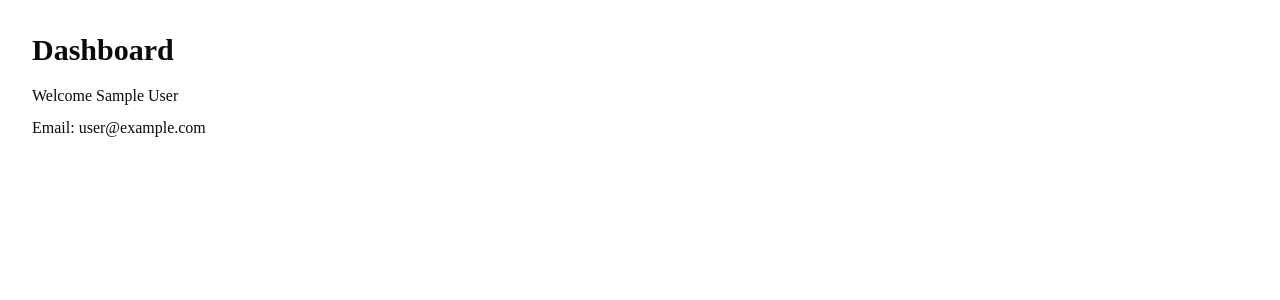
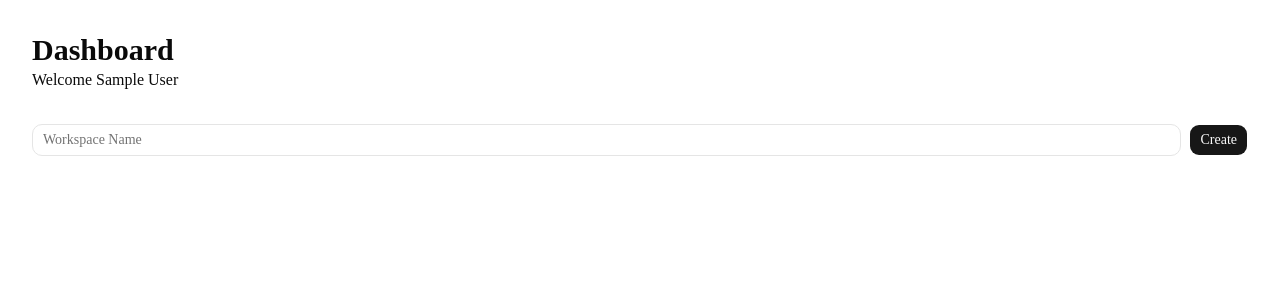
Before and after one commit to athulraj-mr/ai-project-manager, a Next.js app: page /dashboard in a window 1280 px wide. Shown: the top 300 px of the page. Built offline with nearby package versions, Linux system fonts and the light colour scheme; no server answers; sample sign-in values are in the browser's storage.

Commit message:
Feat: Workspace creation functionality added with simple UI

```diff
--- /dev/null
+++ b/app/api/workspaces/route.ts
@@ -0,0 +1,40 @@
+import { NextResponse } from "next/server"
+
+import { auth } from "@/auth"
+import { prisma } from "@/lib/prisma"
+
+export async function POST(req: Request) {
+  try {
+    const session = await auth()
+
+    if (!session?.user?.email) {
+      return NextResponse.json(
+        { error: "Unauthorized" },
+        { status: 401 }
+      )
+    }
+
+    const body = await req.json()
+
+    const workspace =
+      await prisma.workspace.create({
+        data: {
+          name: body.name,
+          owner: {
+            connect: {
+              email: session.user.email,
+            },
+          },
+        },
+      })
+
+    return NextResponse.json(workspace)
+  } catch (error) {
+    console.error(error)
+
+    return NextResponse.json(
+      { error: "Internal server error" },
+      { status: 500 }
+    )
+  }
+}
--- a/app/dashboard/page.tsx
+++ b/app/dashboard/page.tsx
@@ -1,5 +1,6 @@
 import { redirect } from "next/navigation"
 import { auth } from "@/auth"
+import { CreateWorkspaceForm } from "@/components/workspace/create-workspace-form"
 
 export default async function DashboardPage() {
   const session = await auth()
@@ -14,14 +15,12 @@ export default async function DashboardPage() {
         Dashboard
       </h1>
 
-      <div className="mt-4 space-y-2">
-        <p>
-          Welcome {session.user?.name}
-        </p>
+      <p>
+        Welcome {session.user?.name}
+      </p>
 
-        <p>
-          Email: {session.user?.email}
-        </p>
+      <div className="mt-8">
+        <CreateWorkspaceForm />
       </div>
     </main>
   )
--- /dev/null
+++ b/components/workspace/create-workspace-form.tsx
@@ -0,0 +1,59 @@
+"use client"
+
+import { useState } from "react"
+
+import { Button } from "@/components/ui/button"
+import { Input } from "@/components/ui/input"
+
+export function CreateWorkspaceForm() {
+  const [name, setName] = useState("")
+  const [loading, setLoading] = useState(false)
+
+  async function handleSubmit(e: React.FormEvent) {
+    e.preventDefault()
+
+    setLoading(true)
+
+    const res = await fetch("/api/workspaces",
+      {
+        method: "POST",
+        headers: {
+          "Content-Type":
+            "application/json",
+        },
+        body: JSON.stringify({
+          name,
+        }),
+      }
+    )
+
+    if (res.ok) {
+      alert("Workspace created")
+      setName("")
+    }
+
+    setLoading(false)
+  }
+
+  return (
+    <form
+      onSubmit={handleSubmit}
+      className="flex gap-2"
+    >
+      <Input
+        placeholder="Workspace Name"
+        value={name}
+        onChange={(e) =>
+          setName(e.target.value)
+        }
+      />
+
+      <Button
+        type="submit"
+        disabled={loading}
+      >
+        Create
+      </Button>
+    </form>
+  )
+}
```
